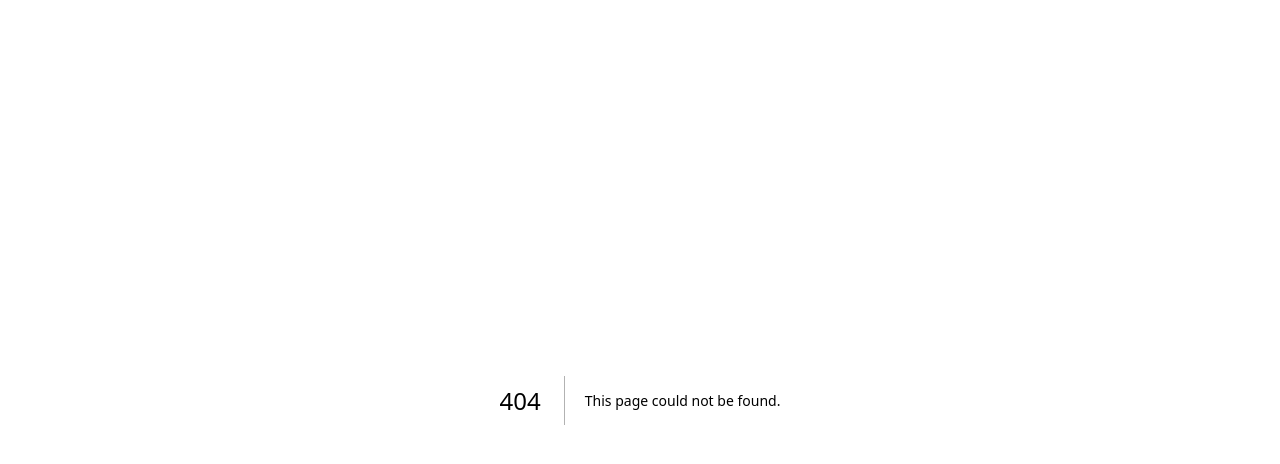
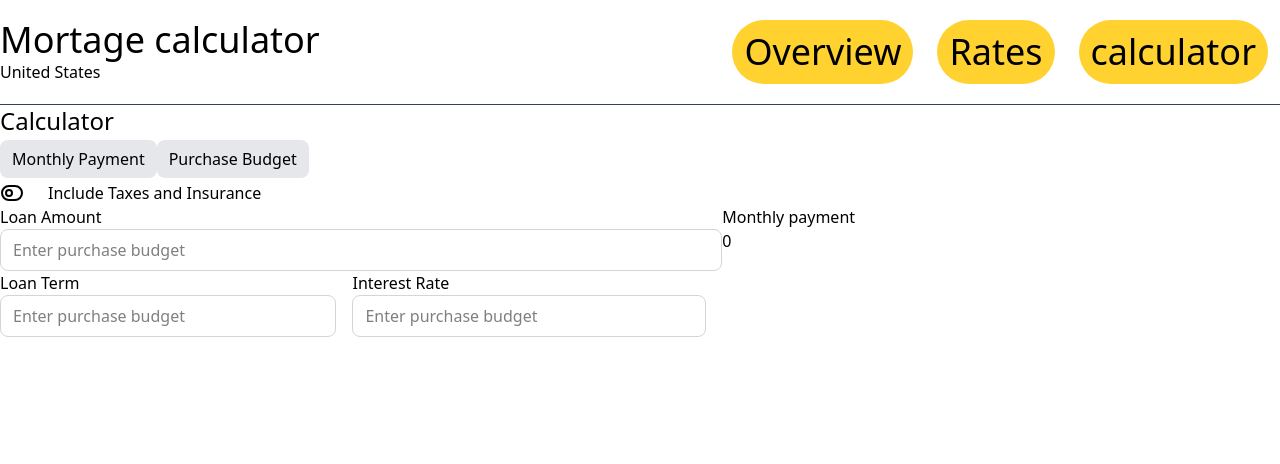
Before and after one commit to SrijanTrivedi00/Solutions-GreatFrontend, a Next.js app: page /mortage-calculator in a window 1280 px wide. Before the commit this address had no page. Shown: the top 464 px of the page. Built offline with nearby package versions, Linux system fonts and the light colour scheme.

Commit message:
5: Mortage calc

```diff
--- /dev/null
+++ b/app/Holy-grail/page.tsx
@@ -0,0 +1,70 @@
+const HolyGrail = () => {
+  return (
+    <div className="min-h-screen flex flex-col">
+
+      {/* Header */}
+      <header className="h-[70px] bg-amber-800 flex items-center justify-center text-white">
+        Holy Grail is here..
+      </header>
+
+      {/* Middle */}
+      <main className="flex flex-1">
+
+        {/* Left Sidebar */}
+        <aside className="w-64 bg-amber-300 flex items-center justify-center">
+          sidebar-left
+        </aside>
+
+        {/* Content */}
+        <section className="flex-1 bg-blue-700 flex items-center justify-center text-white">
+          Content
+        </section>
+
+        {/* Right Sidebar */}
+        <aside className="w-64 bg-amber-500 flex items-center justify-center">
+          sidebar-right
+        </aside>
+
+      </main>
+
+      {/* Footer */}
+      <footer className="h-[70px] bg-amber-950 flex items-center justify-center text-white">
+        Footer
+      </footer>
+
+    </div>
+  );
+};
+
+export default HolyGrail;
+
+
+
+
+// my Approach
+
+// const HolyGrail = () => {
+//   return (
+//     <>
+//       <div className=" flex justify-center max-w-full bg-amber-800 backdrop-blur-2xl h-[70px] items-center ">
+//         <h1 className="text-white">Holy Grail is here..</h1>
+//       </div>
+//       <div className="flex">
+//         <div className="w-3/12 h-screen flex bg-amber-300  items-center justify-center">
+//           <h1 className="text-black text-5xl">sidebar-left</h1>
+//         </div>
+//         <div className="w-6/12 h-screen flex bg-blue-700 items-center justify-center">
+//           <h1 className="text-white text-5xl">Content</h1>
+//         </div>
+//         <div className="w-3/12 h-screen flex bg-amber-500  items-center justify-center">
+//           <h1 className="text-black text-5xl">sidebar-right</h1>
+//         </div>
+//       </div>
+//       <div className=" flex justify-center max-w-full bg-amber-950 backdrop-blur-2xl h-[70px] items-center ">
+//         <h1 className="text-white">Footer</h1>
+//       </div>
+//     </>
+//   );
+// };
+
+// export default HolyGrail;
--- /dev/null
+++ b/app/mortage-calculator/page.tsx
@@ -0,0 +1,104 @@
+"use client";
+import { ToggleLeftIcon } from "lucide-react";
+import { useEffect, useState } from "react";
+
+const Mortagecalc = () => {
+  const [data, setData] = useState({
+    P: 0,
+    R: 0,
+    N: 0,
+  });
+  const [monthlypayment, setMonthlypayment] = useState(0);
+  const calcData = () => {
+    data.R > 0 && data.P > 0 && data.N > 0
+      ? setMonthlypayment(
+          (data.P * data.R) / 100 / (1 - Math.pow(1 + data.R / 100, -data.N))
+        )
+      : setMonthlypayment(0);
+  };
+
+  useEffect(() => {
+    calcData();
+  }, [data]);
+
+  return (
+    <div>
+      <div className="flex justify-between mt-5">
+        <div>
+          <h1 className="text-4xl text-black">Mortage calculator</h1>
+          <span>United States</span>
+        </div>
+        <div className="flex justify-end">
+          {["Overview", "Rates", "calculator"].map((item) => (
+            <span className="text-black rounded-4xl text-4xl bg-amber-300 px-3 py-3 mx-3">
+              {item}
+            </span>
+          ))}
+        </div>
+      </div>
+      <div className="h-[1px] bg-gray-700 w-full mt-5"></div>
+
+      <div>
+        <h3 className="text-black text-2xl">Calculator</h3>
+      </div>
+      <div className="my-2.5">
+        <span className="text-black bg-gray-200 px-3 py-2 rounded-lg">
+          Monthly Payment
+        </span>
+        <span className="text-black bg-gray-200 px-3 py-2 rounded-lg">
+          Purchase Budget
+        </span>
+      </div>
+      <div className="flex">
+        <ToggleLeftIcon />
+        <span className="text-black px-3  rounded-lg mx-3">
+          Include Taxes and Insurance
+        </span>
+      </div>
+      <div className="flex">
+        <div>
+          <div className="">
+            <label className="text-black">Loan Amount</label>
+            <input
+              className="border border-gray-300 rounded-lg px-3 py-2 w-full"
+              type="number"
+              placeholder="Enter purchase budget"
+              onChange={(e) =>
+                setData({ ...data, P: parseFloat(e.target.value) })
+              }
+            />
+          </div>
+          <div className="flex">
+            <div className="mr-4">
+              <label className="text-black">Loan Term</label>
+              <input
+                className="border border-gray-300 rounded-lg px-3 py-2 w-full"
+                type="number"
+                placeholder="Enter purchase budget"
+                onChange={(e) =>
+                  setData({ ...data, N: parseFloat(e.target.value) })
+                }
+              />
+            </div>
+            <div className="mr-4">
+              <label className="text-black">Interest Rate</label>
+              <input
+                className="border border-gray-300 rounded-lg px-3 py-2 w-full"
+                type="number"
+                placeholder="Enter purchase budget"
+                onChange={(e) =>
+                  setData({ ...data, R: parseFloat(e.target.value) })
+                }
+              />
+            </div>
+          </div>
+        </div>
+        <span className="text-black">
+          Monthly payment
+          <h3>{monthlypayment}</h3>
+        </span>
+      </div>
+    </div>
+  );
+};
+export default Mortagecalc;
--- a/app/page.tsx
+++ b/app/page.tsx
@@ -1,5 +1,5 @@
 "use client";
-import { Form } from "lucide-react";
+import { ActivitySquare, CalculatorIcon, Form, GalleryVertical } from "lucide-react";
 import { useRouter } from "next/navigation";
 
 const Home = () => {
@@ -7,7 +7,7 @@ const Home = () => {
 
   return (
     <div className="min-h-screen flex flex-col items-center justify-center bg-gray-100 px-4">
-      <h1 className="text-3xl md:text-4xl font-bold text-gray-800 mb-8 text-center">
+      <h1 className="text-3xl md:text-4xl font-bold text-gray-800 mb-8 text-center cursor-pointer">
         Your Small Apps Dashboard
       </h1>
 
@@ -16,7 +16,7 @@ const Home = () => {
           onClick={() => router.push("/Weather-app")}
           className="px-6 py-3 rounded-lg bg-red-600 text-white font-medium
                      hover:bg-green-600 transition duration-300
-                     shadow-md hover:shadow-lg focus:outline-none"
+                     shadow-md hover:shadow-lg focus:outline-none cursor-pointer"
         >
           🌦 Open Weather App
         </button>
@@ -25,7 +25,7 @@ const Home = () => {
           onClick={() => router.push("/Accordian")}
           className="px-6 py-3 rounded-lg bg-red-600 text-white font-medium
                      hover:bg-green-600 transition duration-300
-                     shadow-md hover:shadow-lg focus:outline-none"
+                     shadow-md hover:shadow-lg focus:outline-none cursor-pointer"
         >
           📂 Open Accordion App
         </button>
@@ -33,9 +33,35 @@ const Home = () => {
           onClick={() => router.push("/Contact_form")}
           className="px-6 py-3 rounded-lg bg-red-600 text-white font-medium
                      hover:bg-green-600 transition duration-300
-                     shadow-md hover:shadow-lg focus:outline-none flex"
+                     shadow-md hover:shadow-lg focus:outline-none flex gap-2 cursor-pointer"
         >
           <Form></Form> Open Contact form
+        </button>
+        <button
+          onClick={() => router.push("/Holy-grail")}
+          className="px-6 py-3 rounded-lg bg-red-600 text-white font-medium
+                     hover:bg-green-600 transition duration-300
+                     shadow-md hover:shadow-lg focus:outline-none flex gap-2 cursor-pointer "
+        >
+          <GalleryVertical/> Open Holy-Grail
+
+        </button>
+         <button
+          onClick={() => router.push("/progress-bar")}
+          className="px-6 py-3 rounded-lg bg-red-600 text-white font-medium
+                     hover:bg-green-600 transition duration-300
+                     shadow-md hover:shadow-lg focus:outline-none flex gap-2 cursor-pointer "
+        >
+          <ActivitySquare /> Open Progressbar
+
+        </button>  <button
+          onClick={() => router.push("/mortage-calculator")}
+          className="px-6 py-3 rounded-lg bg-red-600 text-white font-medium
+                     hover:bg-green-600 transition duration-300
+                     shadow-md hover:shadow-lg focus:outline-none flex gap-2 cursor-pointer "
+        >
+          <CalculatorIcon /> Open Mortage Calculator
+
         </button>
       </div>
     </div>
--- /dev/null
+++ b/app/progress-bar/page.tsx
@@ -0,0 +1,53 @@
+"use client";
+
+import { useEffect, useState } from "react";
+
+const ProgressBar = () => {
+  const [items, setItems] = useState<any[]>([]);
+  const [width, setWidth] = useState(0);
+
+  const handleAdd = () => {
+    setItems((prev) => [...prev, "constant value"]);
+    setWidth(0); // reset progress
+  };
+
+  useEffect(() => {
+    if (items.length === 0) return;
+
+    const interval = setInterval(() => {
+      setWidth((prev) => {
+        if (prev >= 100) {
+          clearInterval(interval);
+          return 100;
+        }
+        return prev + 1; // 1% per step
+      });
+    }, 20); // 20ms × 100 = 2000ms
+
+    return () => clearInterval(interval);
+  }, [items]);
+
+  return (
+    <div className="flex justify-center items-center h-screen">
+      <div className="flex flex-col gap-4 w-[400px]">
+        <button
+          onClick={handleAdd}
+          className="px-4 py-2 bg-blue-500 text-white rounded"
+        >
+          Add
+        </button>
+
+        {items.map((item, index) => (
+          <div key={index} className="w-full bg-gray-300 h-5 rounded">
+            <div
+              className="bg-green-400 h-5 rounded transition-none"
+              style={{ width: `${width}%` }}
+            />
+          </div>
+        ))}
+      </div>
+    </div>
+  );
+};
+
+export default ProgressBar;
```
